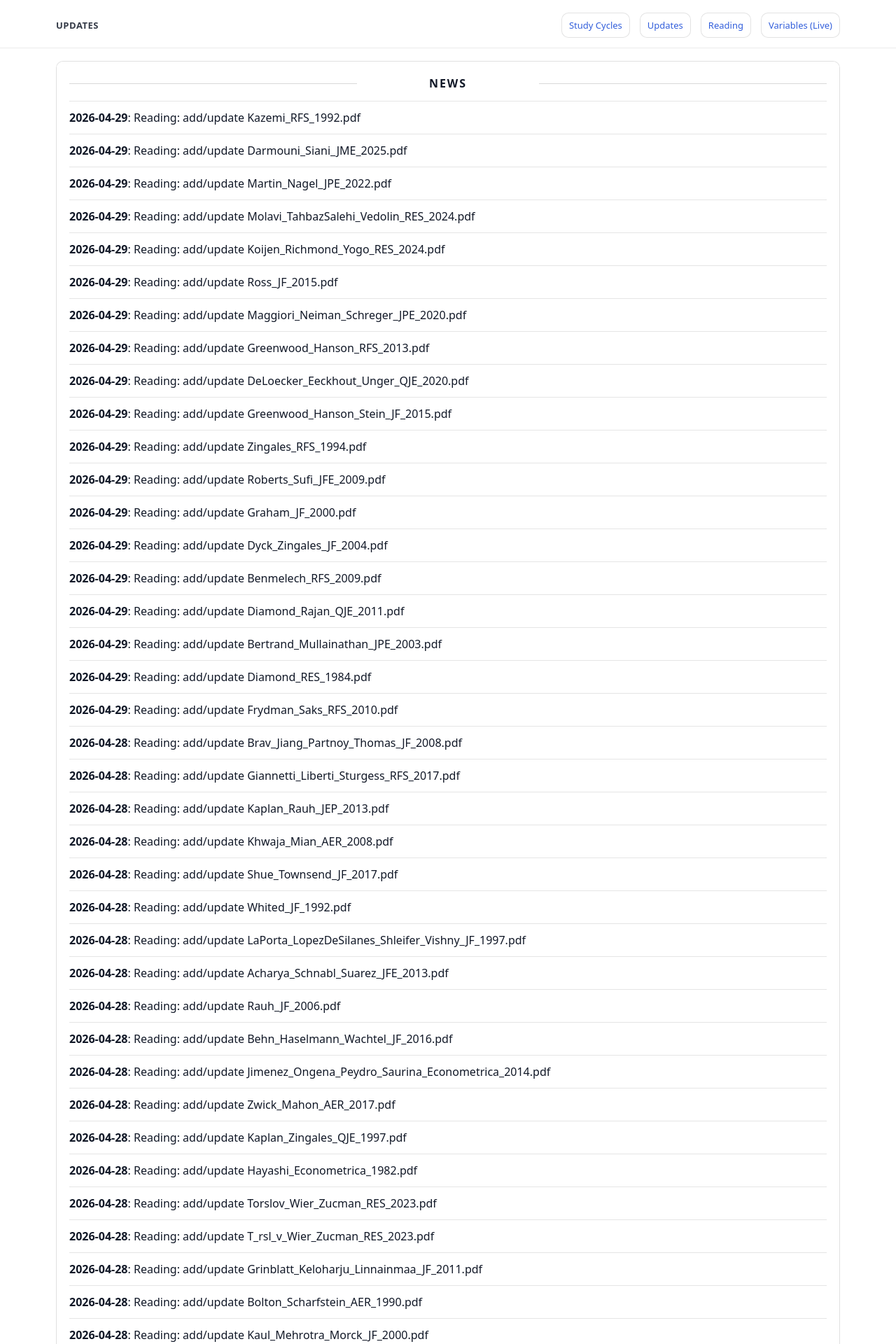
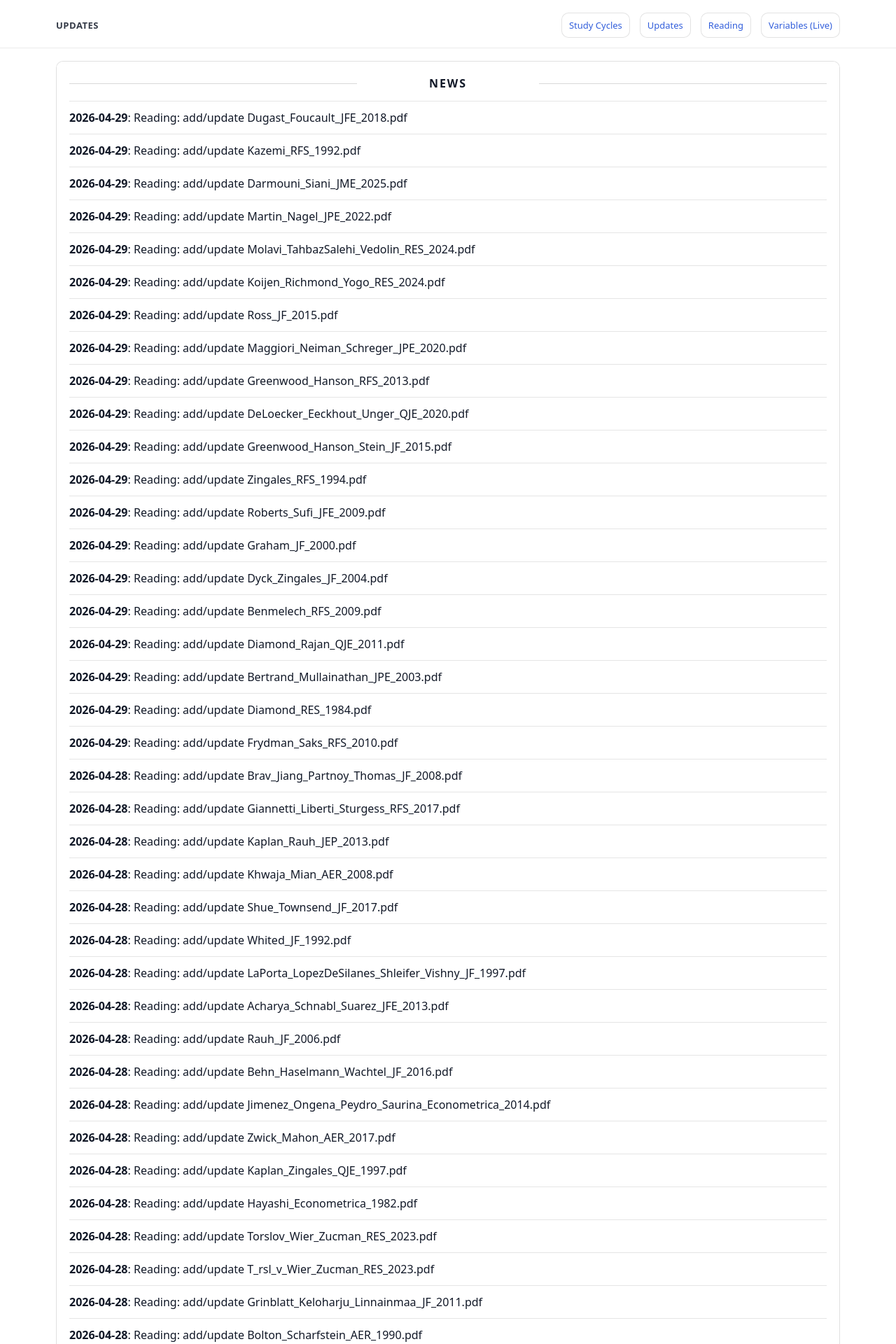
Before and after one commit to yaxinzn/study-archive, a Jekyll site: the page built from updates/index.md, in a window 1280 px wide. Shown: the top 1920 px of the page at 70% size. Built offline with Jekyll 4.4.1, drawn with Linux system fonts in a browser that asks for light colours; some of the changed text lies outside the part shown.

Commit message:
chore: update NEWS feed

```diff
--- a/_data/news.yml
+++ b/_data/news.yml
@@ -1,4 +1,7 @@
 # Auto-generated update history (sorted newest -> oldest). Do not edit manually.
+- ts: "1777464657"
+  date: "2026-04-29"
+  title: "Reading: add/update Dugast_Foucault_JFE_2018.pdf"
 - ts: "1777464249"
   date: "2026-04-29"
   title: "Reading: add/update Kazemi_RFS_1992.pdf"
```
